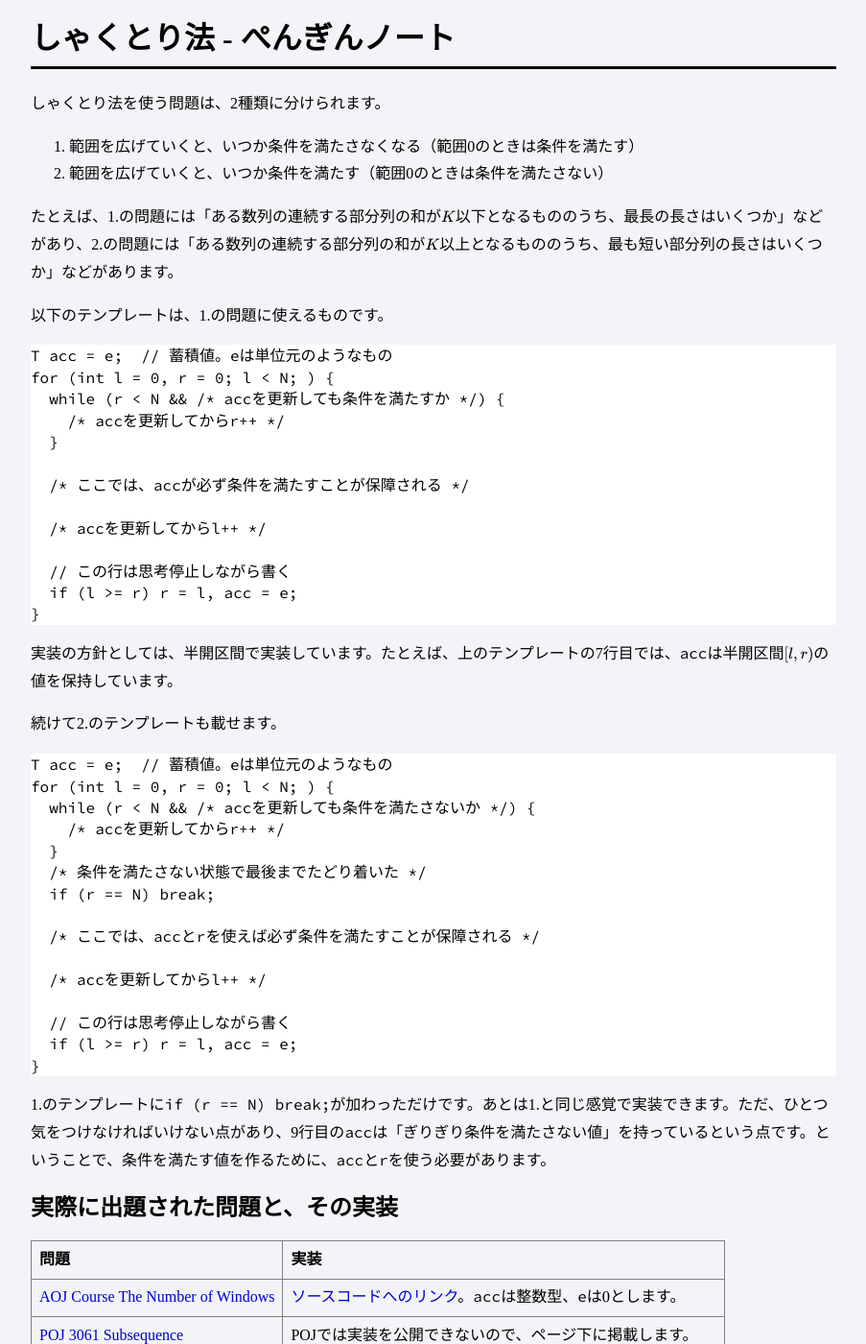
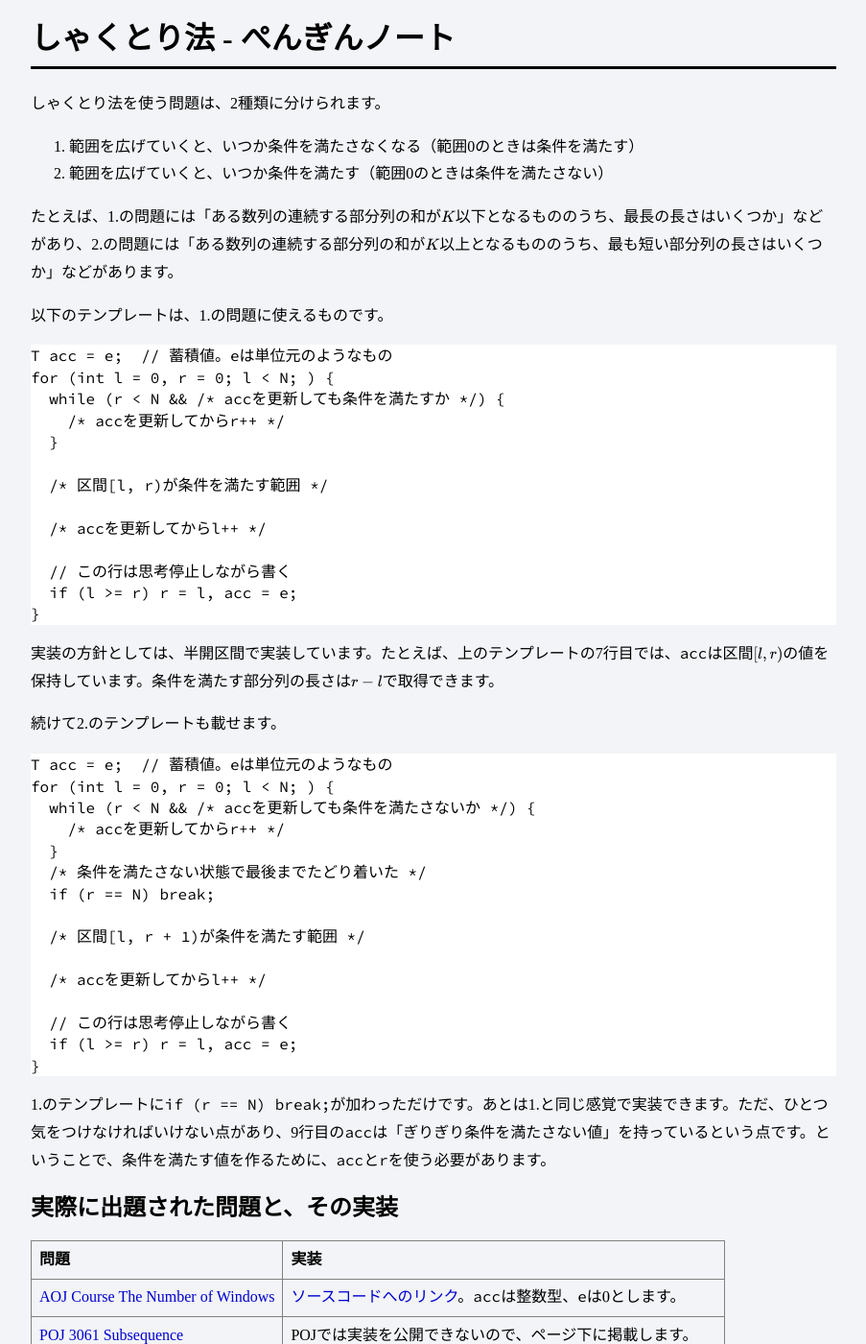
Before and after one commit to penguinshunya/penguinshunya.github.io, a Jekyll site: the page built from other/shakutori.html, in a window 1280 px wide and 1400 px high. Shown: the whole window at 96% size, without its empty margins (188-1091 px from the left). Built offline with Jekyll 4.4.1, drawn with Linux system fonts in a browser that asks for light colours; formulas are drawn with MathJax 3; some of the changed text lies outside the part shown.

Commit message:
shakutori update

```diff
--- a/other/shakutori.html
+++ b/other/shakutori.html
@@ -17,7 +17,7 @@ for (int l = 0, r = 0; l &lt; N; ) {
     /* accを更新してからr++ */
   }
 
-  /* ここでは、accが必ず条件を満たすことが保障される */
+  /* 区間[l, r)が条件を満たす範囲 */
 
   /* accを更新してからl++ */
 
@@ -25,7 +25,7 @@ for (int l = 0, r = 0; l &lt; N; ) {
   if (l >= r) r = l, acc = e;
 }
 </pre>
-<p>実装の方針としては、半開区間で実装しています。たとえば、上のテンプレートの7行目では、<code>acc</code>は半開区間$[l, r)$の値を保持しています。</p>
+<p>実装の方針としては、半開区間で実装しています。たとえば、上のテンプレートの7行目では、<code>acc</code>は区間$[l, r)$の値を保持しています。条件を満たす部分列の長さは$r-l$で取得できます。</p>
 <p>続けて2.のテンプレートも載せます。</p>
 <pre class="prettyprint linenums:1 lang-cpp">
 T acc = e;  // 蓄積値。eは単位元のようなもの
@@ -36,7 +36,7 @@ for (int l = 0, r = 0; l &lt; N; ) {
   /* 条件を満たさない状態で最後までたどり着いた */
   if (r == N) break;
 
-  /* ここでは、accとrを使えば必ず条件を満たすことが保障される */
+  /* 区間[l, r + 1)が条件を満たす範囲 */
 
   /* accを更新してからl++ */
 
@@ -71,6 +71,10 @@ td { vertical-align: top; }
   <tr>
     <td><a href="https://atcoder.jp/contests/arc022/tasks/arc022_2">AtCoder ARC022 B - 細長いお菓子</a></td>
     <td><a href="https://atcoder.jp/contests/arc022/submissions/5705708">ソースコードへのリンク</a>。<code>acc</code>は<code>set</code>、<code>e</code>は<code>{}</code>とします。</td>
+  </tr>
+  <tr>
+    <td><a href="https://atcoder.jp/contests/abc098/tasks/arc098_b">AtCoder ABC098 D - Xor Sum 2</a></td>
+    <td><a href="https://atcoder.jp/contests/abc098/submissions/5707106">ソースコードへのリンク</a>。<code>acc</code>が複数あるパターンです。</td>
   </tr>
 </table>
 <p><a href="http://poj.org/problem?id=3061">POJ 3061 Subsequence</a>以外の問題はすべて、1.のテンプレートに当てはめることができます。</p>
```
